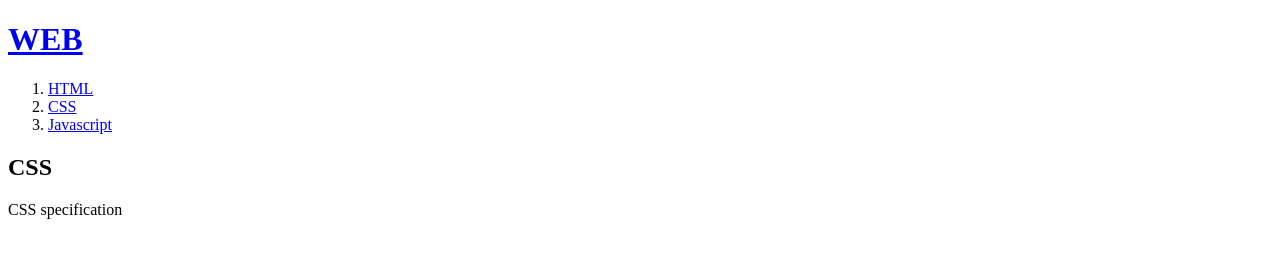
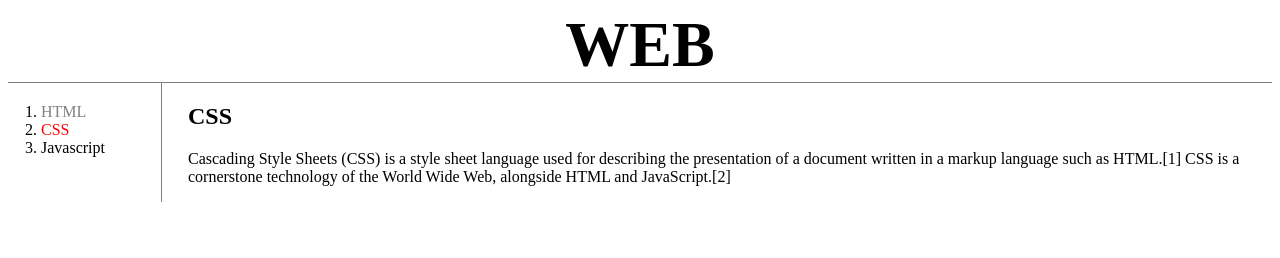
Before and after one commit to Receiver-SangQ/first-github, a plain HTML site: page 2.html in a window 1280 px wide. Drawn offline with Linux system fonts and the light colour scheme.

Commit message:
css box grid add

```diff
--- a/2.html
+++ b/2.html
@@ -3,19 +3,54 @@
 <head>
   <title>WEB1 - html</title>
 
-
+  <style>
+    a {
+      color:black;
+      text-decoration: none;
+    }
+    #active {
+      color:red;
+    }
+    .saw {
+      color:gray;
+    }
+    h1 {
+      font-size: 64px;
+      text-align: center;
+      border-bottom: 1px solid gray;
+      margin: 0px;
+    }
+    #grid ol {
+      border-right: 1px solid gray;
+      width: 100px;
+      margin: 0px;
+      padding: 20PX;
+      padding-left: 33px;
+    }
+    #grid {
+      display: grid;
+      grid-template-columns: 150px 1fr;
+    }
+    #article {
+      padding-left: 30px;
+    }
+  </style>
   <meta charset="utf-8">
   <meta charset="utf-8">
 </head>
 <body>
   <h1><a href="index.html">WEB</a></h1>
-  <ol>
-    <li><a href="1.html">HTML</a></li>
-    <li><a href="2.html">CSS</a></li>
-    <li><a href="3.html">Javascript</a></li>
-  </ol>
-  <h2>CSS</h2>
-  <p>CSS specification
-  </p>
+  <div id="grid">
+    <ol>
+      <li><a href="1.html" class="saw">HTML</a></li>
+      <li><a href="2.html" class="saw" id="active">CSS</a></li>
+      <li><a href="3.html">Javascript</a></li>
+    </ol>
+    <div id="article">
+      <h2>CSS</h2>
+      <p>Cascading Style Sheets (CSS) is a style sheet language used for describing the presentation of a document written in a markup language such as HTML.[1] CSS is a cornerstone technology of the World Wide Web, alongside HTML and JavaScript.[2]
+      </p>
+    </div>
+  </div>
 </body>
 </html>
```
Also changed, not shown: box.html (added, +24 -0 lines), grid.html (added, +24 -0 lines).
